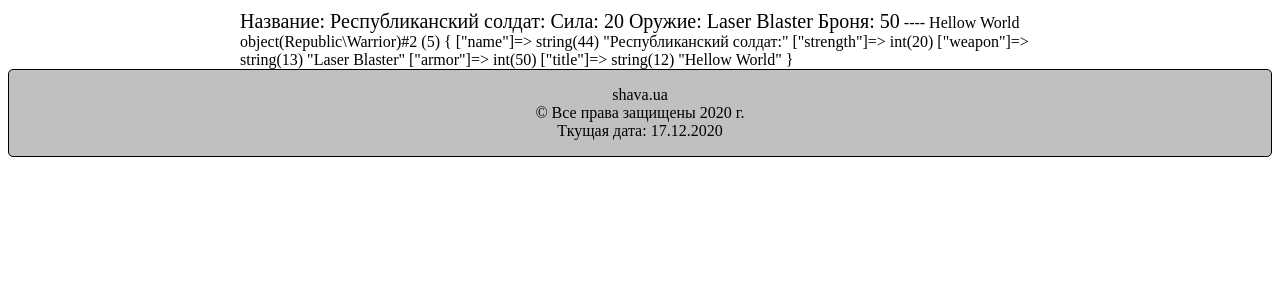
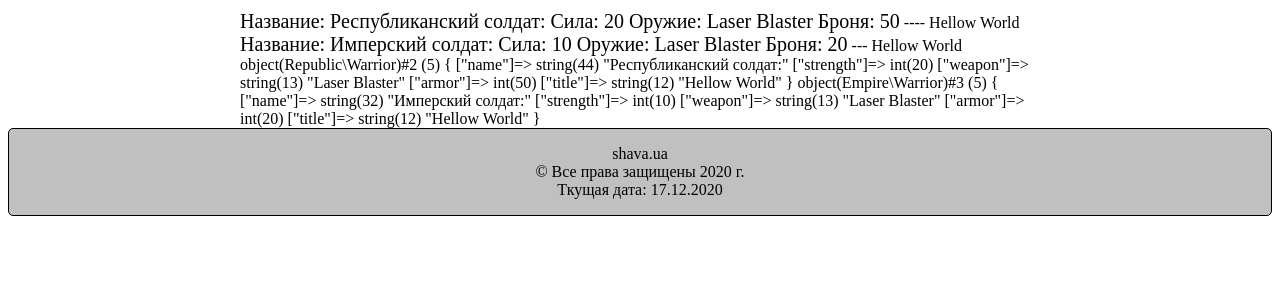
Before and after one commit to Shavius/test2, a PHP site: page /test.php in a window 1280 px wide. Shown: the part 166-466 px from the top of the page. Run offline with PHP 8.4, Linux system fonts and the light colour scheme; style sheets or scripts are compiled from the project's sources.

Commit message:
Добавил Трейт Империя

```diff
--- /dev/null
+++ b/src/blocks/empire.php
@@ -0,0 +1,23 @@
+<?php
+namespace Empire;
+
+use Traits\hellowWorld;
+
+class Warrior {
+    use hellowWorld;
+
+    public $name = 'Имперский солдат:';
+    public $strength = 10;
+    public $weapon = 'Laser Blaster';
+    public $armor = 20;
+
+    public function getProperties () {
+        $na = $this -> name;
+        $st = $this -> strength;
+        $we = $this -> weapon;
+        $ar = $this -> armor;
+        return "<span class=\"color-1\">" . 'Название: ' . $na . ' Сила: ' . $st . ' Оружие: ' . $we . ' Броня: ' . $ar . "</span>";
+    }
+}
+
+?>
--- a/src/test.php
+++ b/src/test.php
@@ -1,24 +1,33 @@
 <?php
 
 use Republic\Warrior as RepublicWarrior;
+use Empire\Warrior as EmpireWarrior;
 
     $title = 'Test';
     require ('blocks/header.php');
     require ('blocks/nav.php');
     require ('blocks/traits.php');
     require ('blocks/republic.php');
+    require ('blocks/empire.php');
+
 ?>
     <div class="wrapper">
         <div class="main__other">
             <?php
 
                 $RepublicSoldier_1 = new RepublicWarrior();
+                $EmpireSoldier_1 = new EmpireWarrior();
 
                 echo $RepublicSoldier_1->getProperties();
                 echo ' ---- ' . $RepublicSoldier_1->hellowWorld();
                 echo '<br>';
 
+                echo $EmpireSoldier_1->getProperties();
+                echo ' --- ' . $EmpireSoldier_1->hellowWorld();
+                echo '<br>';
+
                 var_dump($RepublicSoldier_1);
+                var_dump($EmpireSoldier_1);
 
             ?>
         </div>
```
